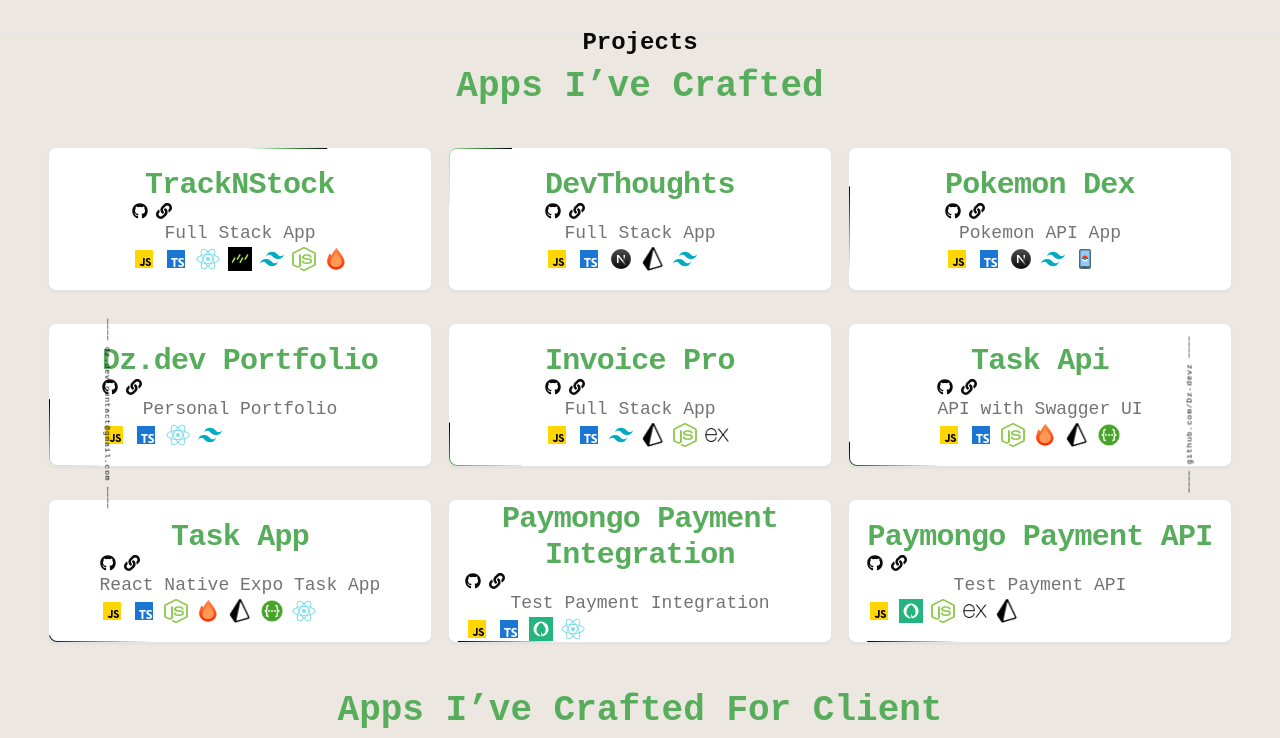
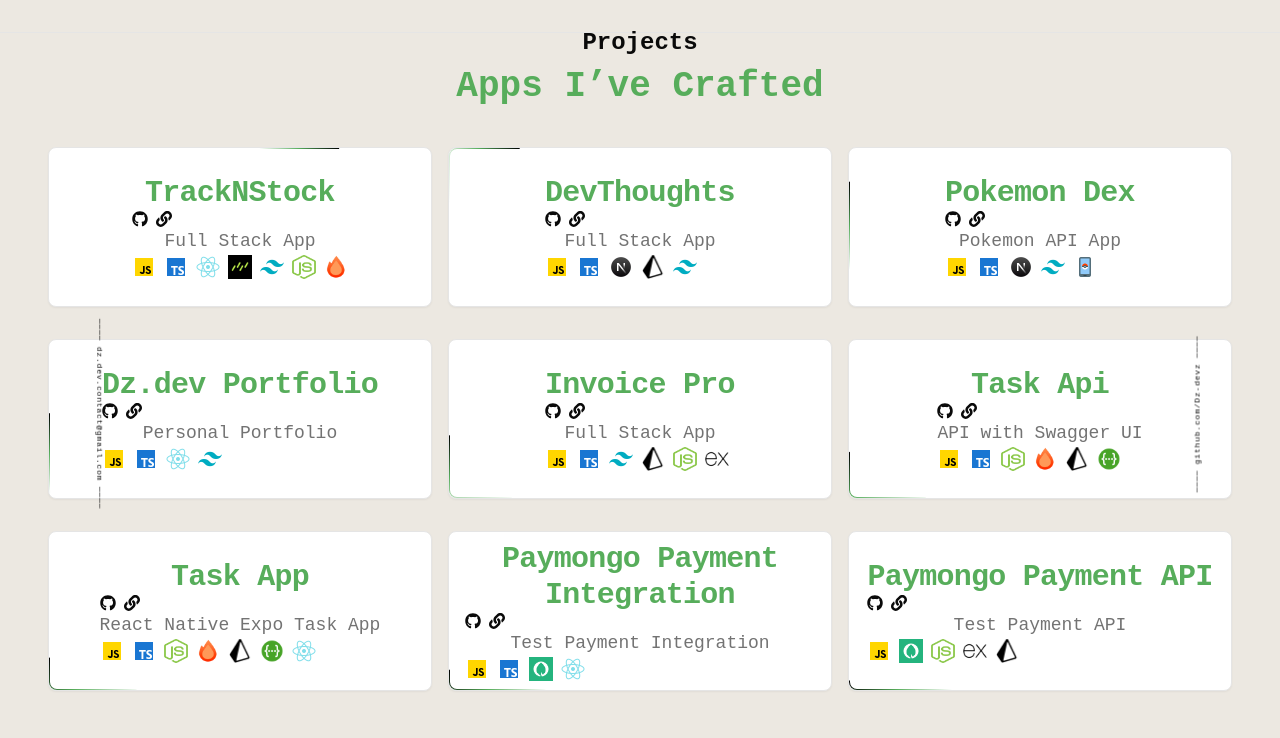
Before and after one commit to Dz-devz/personal-portfolio, a React (Vite) app: page /projects in a window 1280 px wide. Shown: the top 738 px of the page. Built offline with nearby package versions, Linux system fonts and the light colour scheme; a web font is replaced by a local one.

Commit message:
chore: fix projects height and fix footer margin left and added new testimonial

```diff
--- a/src/components/footer.tsx
+++ b/src/components/footer.tsx
@@ -5,7 +5,7 @@ export default function Footer() {
     //   <a href="mailto:contact.dz.dev@gmail.com">dz.dev.contact@gmail.com</a>
     // </footer>
     <>
-      <footer className="fixed right-0 left-0 top-1/2 p-2 px-3 text-[8px] tracking-widest rotate-180 2xl:flex xl:flex lg:hidden md:hidden sm:hidden mobileL:hidden mobileM:hidden mobileS:hidden">
+      <footer className="fixed right-0 left-0 top-1/2 p-2 px-1 text-[8px] tracking-widest rotate-180 2xl:flex xl:flex lg:hidden md:hidden sm:hidden mobileL:hidden mobileM:hidden mobileS:hidden">
         <span className="rotate-90 inline-block font-chivo">
           <a
             href="https://github.com/Dz-devz"
@@ -17,7 +17,7 @@ export default function Footer() {
           </a>
         </span>
       </footer>
-      <footer className="fixed right-0 left-0 top-1/2 p-2 px-3 text-[8px] tracking-widest 2xl:flex xl:flex lg:hidden md:hidden sm:hidden mobileL:hidden mobileM:hidden mobileS:hidden">
+      <footer className="fixed right-0 left-0 top-1/2 p-2 px-1 text-[8px] tracking-widest 2xl:flex xl:flex lg:hidden md:hidden sm:hidden mobileL:hidden mobileM:hidden mobileS:hidden">
         <span className="rotate-90 inline-block font-chivo">
           <a href="mailto:contact.dz.dev@gmail.com">
             ──── dz.dev.contact@gmail.com ────
--- a/src/routes/about.tsx
+++ b/src/routes/about.tsx
@@ -6,6 +6,7 @@ import WebDev2022 from "@/assets/Certificates/webdev2022.jpg";
 import WebDev2024 from "@/assets/Certificates/webdev2024.jpg";
 import masteryouremotion from "@/assets/masteryouremotion.png";
 import romero from "@/assets/Testimonial/adam.jpg";
+import jabuoiea from "@/assets/Testimonial/jabuoiea.png";
 import belle from "@/assets/Testimonial/profile.jpg";
 import OnePage from "@/components/one-page";
 import { Avatar, AvatarFallback, AvatarImage } from "@/components/ui/avatar";
@@ -74,6 +75,10 @@ const testimonials = [
   {
     src: romero,
     desc: "I’m honestly so happy with my website! Darwin didn’t just meet my expectations. He listened to every idea I had and somehow made them even better. The whole process felt super easy because he kept me in the loop and was always quick to respond. I’m beyond thrilled with how everything turned out. It’s exactly what I wanted, and working with him was such a great experience!",
+  },
+  {
+    src: jabuoiea,
+    desc: "Darwin did a wonderful job and has always been a great help with my website. He is very professional and considerate. He doesn't only listens to my requests but he also brings them to life and exceeds my expectations. He always thinks outside of the box yet he finds better approach to effectively deliver what I envisioned. I would love to work with him again: I really love and recommend his work. Great job! <3",
   },
 ];
 
@@ -164,7 +169,7 @@ export function About() {
             <h2 className="text-2xl mt-16 text-center mb-2 font-chivo">
               Testimonial
             </h2>
-            <div className="flex flex-row items-center justify-center font-chivo mb-8">
+            <div className="grid grid-cols-1 xl:grid-cols-2 lg:grid-cols-2 md:grid-cols-1 sm:grid-cols-1 justify-center justify-self-center gap-4 my-8 ml-0 2xl:ml-4 xl:ml-4 font-chivo">
               {testimonials.map((testimonial, index) => (
                 <Card
                   className="bg-[#ECE8E1] w-full max-w-[600px] mx-auto"
--- a/src/routes/projects.tsx
+++ b/src/routes/projects.tsx
@@ -243,7 +243,7 @@ export default function Projects() {
               .map((thumbnail, idx) => (
                 <BlurFade key={thumbnail.id} delay={1 + idx * 0.5} inView>
                   <TooltipProvider>
-                    <Card className="relative mb-4 p-4 lg:w-96 lg:h-36 md:w-96 md:h-36 sm:w-40 sm:h-36 flex items-center justify-center">
+                    <Card className="relative mb-4 p-4 lg:w-96 lg:h-40 md:w-96 md:h-40 sm:w-40 sm:h-36 flex items-center justify-center">
                       <BorderBeam
                         size={80}
                         duration={12 * thumbnail.id}
```
Also changed, not shown: 1 other file (tests, documents, lock files or other folders).
